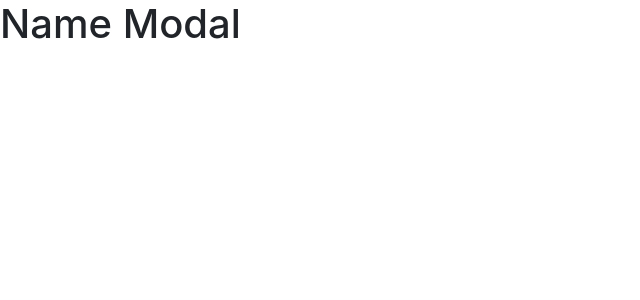
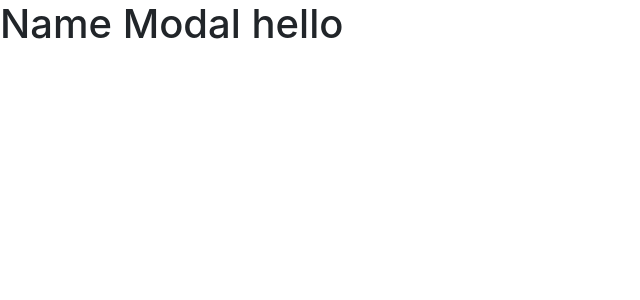
Before and after one commit to slohacks/When4Meet, a React (Create React App) app in the folder frontend/: page /meeting/1 in a window 1280 px wide. Shown: the top 300 px of the page, without its empty margins (0-640 px from the left). Built offline with nearby package versions, Linux system fonts and the light colour scheme.

Commit message:
DEV-5 updating name comp

```diff
--- a/frontend/src/components/Modals/NameModal.jsx
+++ b/frontend/src/components/Modals/NameModal.jsx
@@ -6,7 +6,7 @@ export default (props) => {
 
   return (
     <div>
-      <h1>Name Modal</h1>
+      <h1>Name Modal hello</h1>
     </div>
 
   );
```
